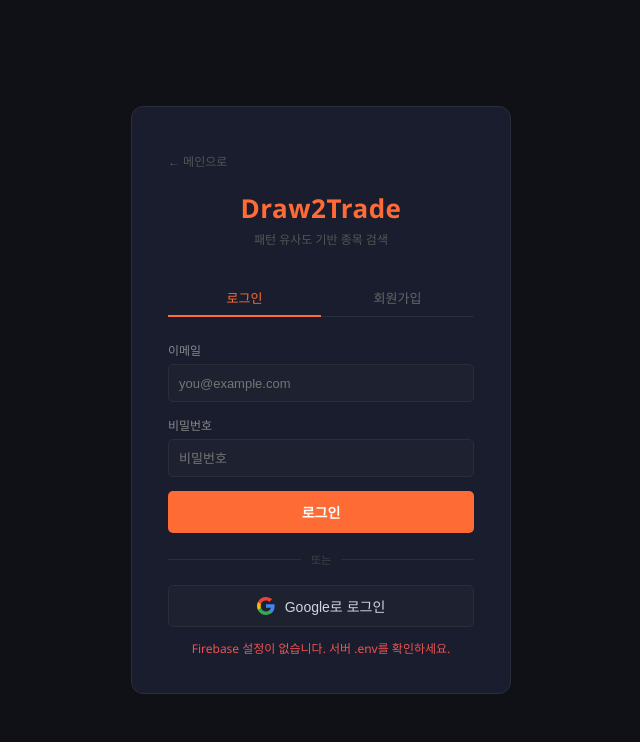
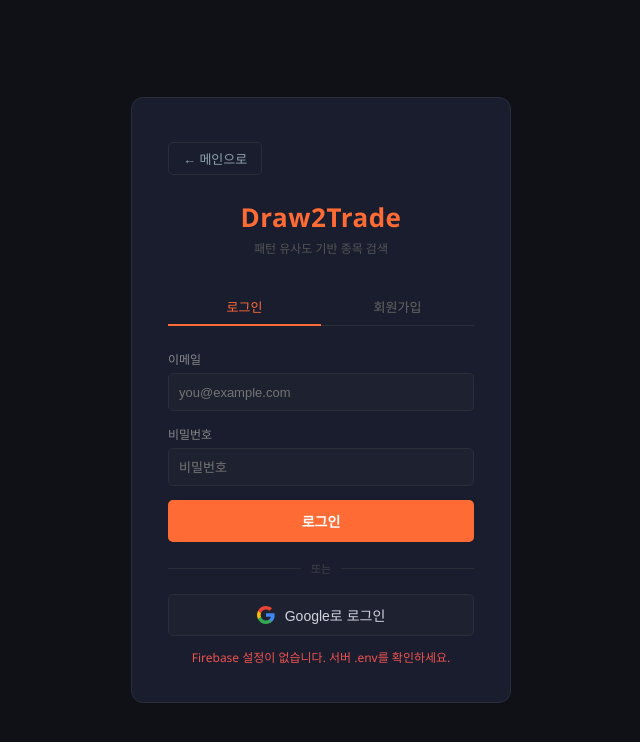
Before and after one commit to kwj15934-spec/Draw2Trade, a FastAPI app: page /login in a window 1280 px wide. Shown: the top 742 px of the page, without its empty margins (319-959 px from the left). Run offline with FastAPI, Linux system fonts and the light colour scheme.

Commit message:
ui: 로그인 페이지 뒤로가기 버튼 시인성 개선
Co-Authored-By: Claude Sonnet 4.6 <noreply@anthropic.com>

```diff
--- a/templates/login.html
+++ b/templates/login.html
@@ -167,18 +167,23 @@
     .btn-back {
       display: inline-flex;
       align-items: center;
-      gap: 5px;
+      gap: 6px;
       background: none;
-      border: none;
-      color: #555;
-      font-size: 12px;
+      border: 1px solid #2a2e39;
+      border-radius: 5px;
+      color: #90a4ae;
+      font-size: 13px;
       cursor: pointer;
-      padding: 0;
-      margin-bottom: 20px;
+      padding: 6px 14px;
+      margin-bottom: 24px;
       text-decoration: none;
-      transition: color 0.15s;
+      transition: border-color 0.15s, color 0.15s, background 0.15s;
     }
-    .btn-back:hover { color: #d1d4dc; }
+    .btn-back:hover {
+      border-color: #ff6b35;
+      color: #ff6b35;
+      background: rgba(255,107,53,0.07);
+    }
   </style>
 </head>
 <body>
```
